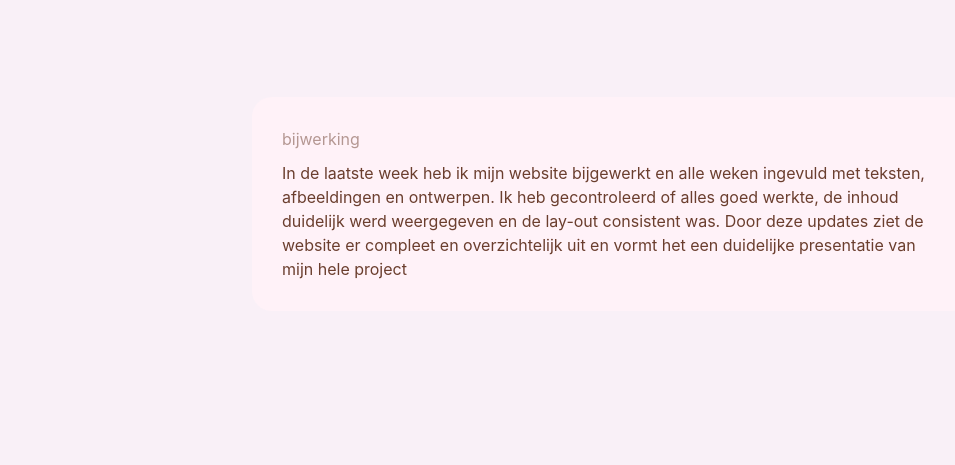
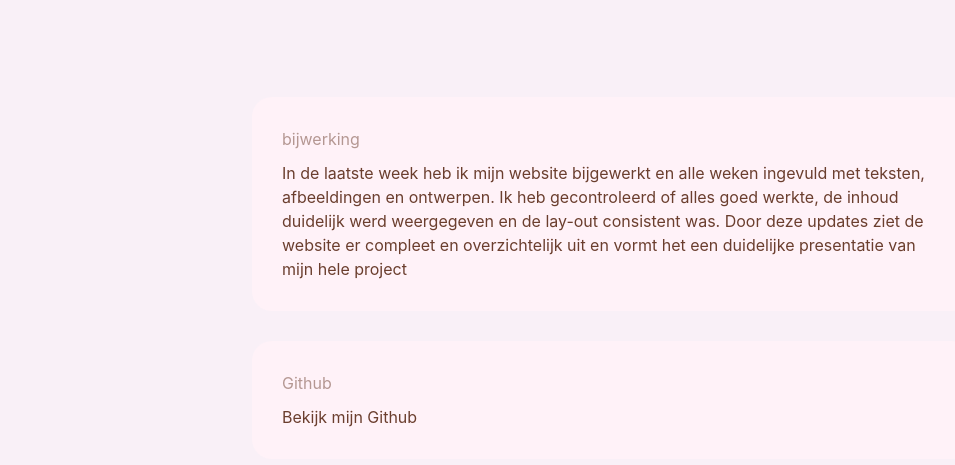
Before and after one commit to Sanaa-Arkoubi/Projectdocument, a website: page Week 12.html in a window 1280 px wide. Shown: the part 149-614 px from the top of the page, without its empty margins (28-983 px from the left). Drawn offline with nearby package versions, Linux system fonts and the light colour scheme; files that its build step writes are made by us from their sources; a web font is replaced by a local one.

Commit message:
Add files via upload

```diff
--- a/Week 12.html
+++ b/Week 12.html
@@ -36,6 +36,11 @@
 Door deze updates ziet de website er compleet en overzichtelijk uit en vormt het een duidelijke presentatie van mijn hele project
       </p>
     </section>
+    <section class="week-section">
+      <H2> Github</H2>
+      <a href="https://github.com/Sanaa-Arkoubi/Projectdocument.git" target="_blank">Bekijk mijn Github</a>
+
+    </section>
 
 
 
```
